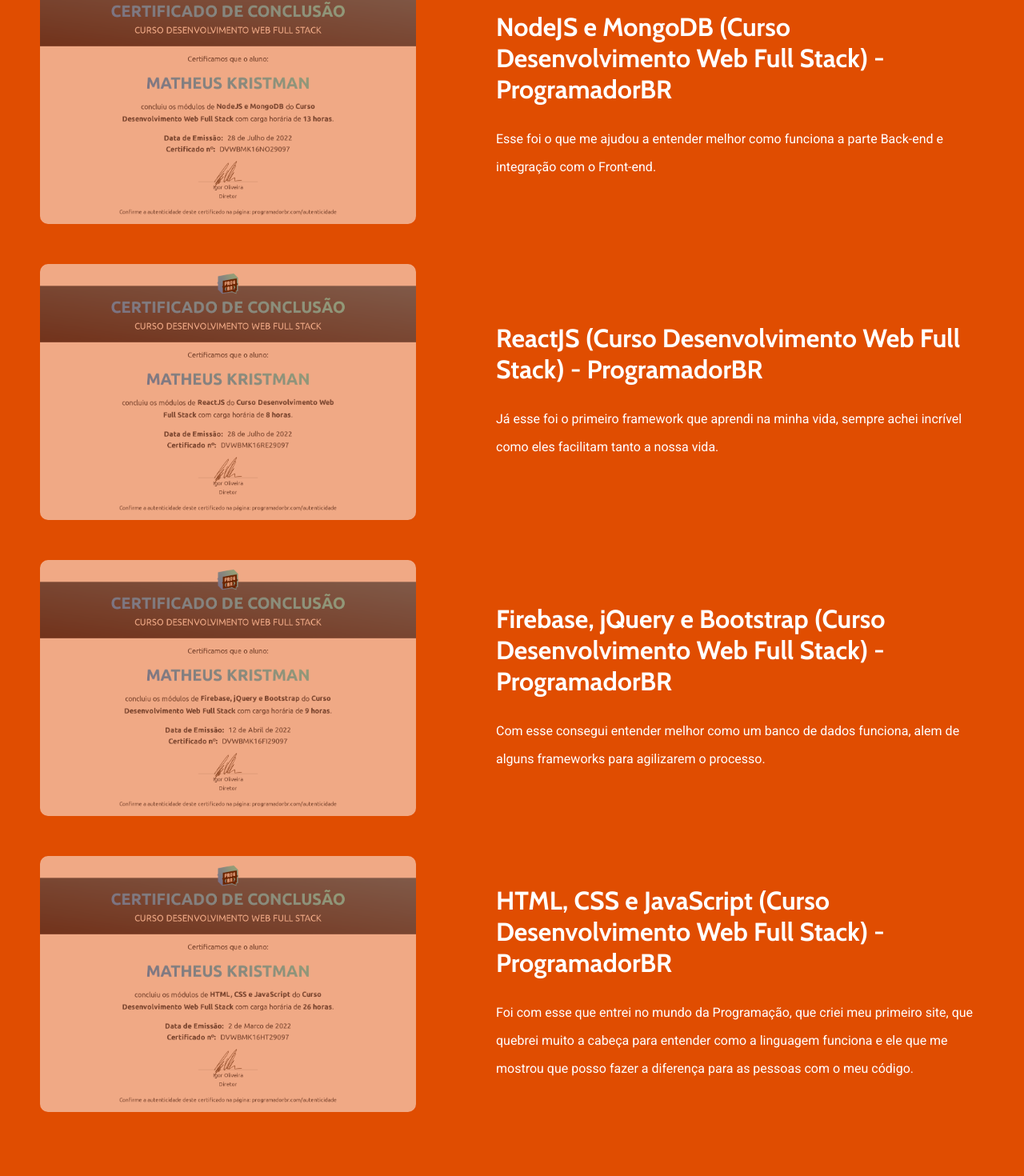
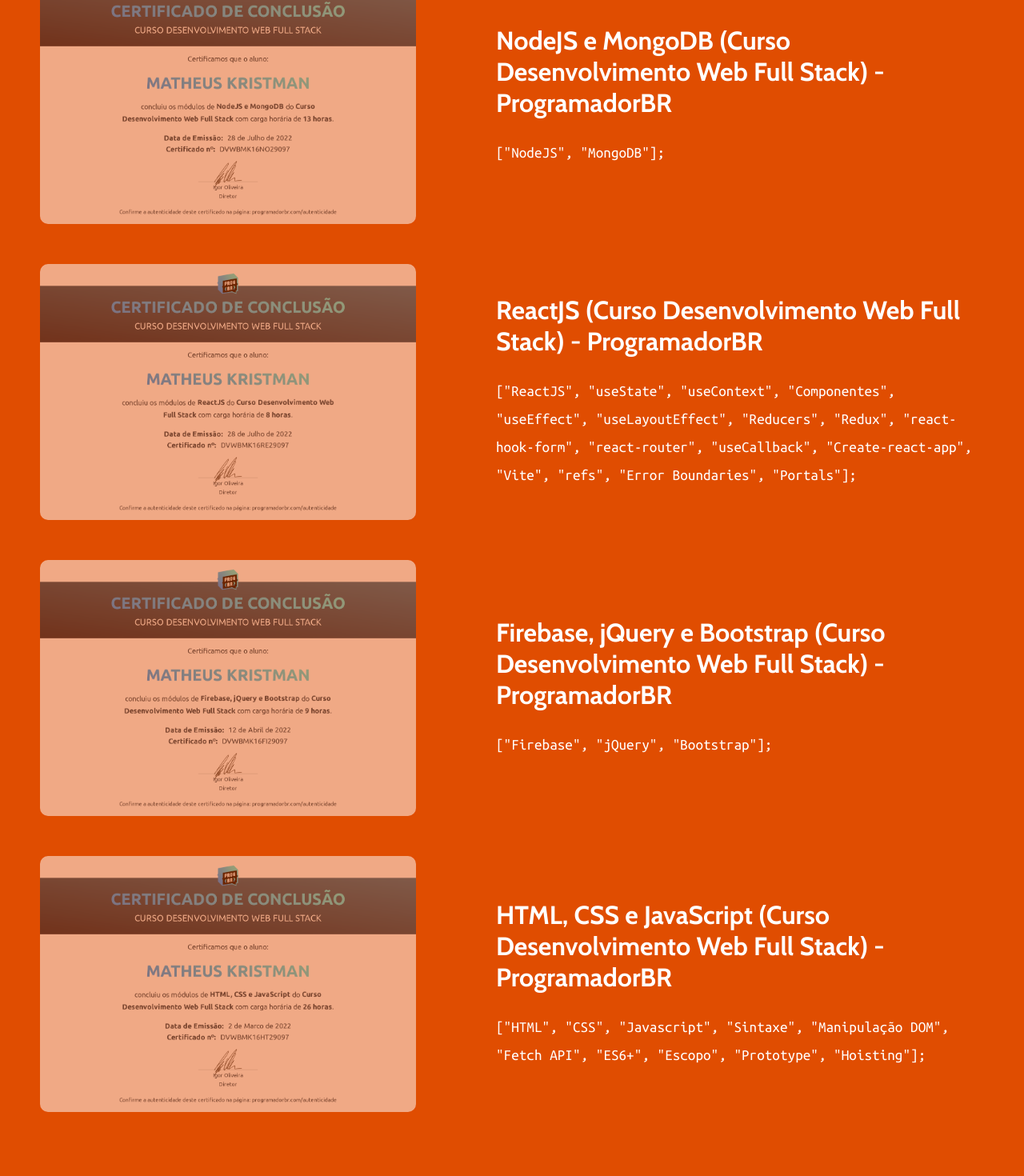
Before and after one commit to MatheusKristman/Portfolio, a React (Vite) app: page / in a window 1280 px wide. Shown: the part 3457-4927 px from the top of the page at 80% size. Built offline with nearby package versions, Linux system fonts and the light colour scheme.

Commit message:
certificate fix

```diff
--- a/index.html
+++ b/index.html
@@ -8,7 +8,7 @@
   <link rel="preconnect" href="https://fonts.googleapis.com">
   <link rel="preconnect" href="https://fonts.gstatic.com" crossorigin>
   <link
-    href="https://fonts.googleapis.com/css2?family=Cabin:wght@700&family=Roboto:wght@400;500;700&family=Ubuntu+Mono:wght@700&display=swap"
+    href="https://fonts.googleapis.com/css2?family=Cabin:wght@700&family=Roboto:wght@400;500;700&family=Ubuntu+Mono:wght@400;700&display=swap"
     rel="stylesheet">
   <script src="https://kit.fontawesome.com/cbaee6dbc6.js" crossorigin="anonymous"></script>
   <title>Portfolio Dev - Front-End</title>
--- a/src/components/CertificateItems.css
+++ b/src/components/CertificateItems.css
@@ -75,9 +75,9 @@
 }
 
 .certificate-info p {
-  font-family: 'Roboto', sans-serif;
+  font-family: 'Ubuntu Mono', sans-serif;
   font-weight: 400;
-  font-size: 1rem;
+  font-size: 1.2rem;
   color: #fff;
   line-height: 35px;
 }
--- a/src/components/CertificateItems.jsx
+++ b/src/components/CertificateItems.jsx
@@ -22,7 +22,7 @@
         </a>
         <div className='certificate-info'>
           <h3>Curso Web Moderno - Cod3r</h3>
-          <p>{'Aqui foi aonde consegui complementar grande parte do meu conhecimento com muitos exercicios. (sempre bom exercitar o cérebro)'}</p>
+          <p>{'["JavaScript Avançado", "Webpack", "HTTPS", "ReactJS", "NodeJS", "jQuery", "Bootstrap"];'}</p>
           <a
             href='https://www.udemy.com/certificate/UC-e7b8cbbf-3e46-4cbe-afd3-eb9ab860aaca/'
             target='_blank'
@@ -46,7 +46,7 @@
         </a>
         <div className='certificate-info'>
           <h3>{'NodeJS e MongoDB (Curso Desenvolvimento Web Full Stack) - ProgramadorBR'}</h3>
-          <p>{'Esse foi o que me ajudou a entender melhor como funciona a parte Back-end e integração com o Front-end.'}</p>
+          <p>{'["NodeJS", "MongoDB"];'}</p>
           <a
             href='https://certificados.programadorbr.com/certificado/DVWBMK16NO29097'
             target='_blank'
@@ -70,7 +70,11 @@
         </a>
         <div className='certificate-info'>
           <h3>{'ReactJS (Curso Desenvolvimento Web Full Stack) - ProgramadorBR'}</h3>
-          <p>{'Já esse foi o primeiro framework que aprendi na minha vida, sempre achei incrível como eles facilitam tanto a nossa vida.'}</p>
+          <p>
+            {
+              '["ReactJS", "useState", "useContext", "Componentes", "useEffect", "useLayoutEffect", "Reducers", "Redux", "react-hook-form", "react-router", "useCallback", "Create-react-app", "Vite", "refs", "Error Boundaries", "Portals"];'
+            }
+          </p>
           <a
             href="https://certificados.programadorbr.com/certificado/DVWBMK16NO29097'"
             target='_blank'
@@ -94,7 +98,7 @@
         </a>
         <div className='certificate-info'>
           <h3>{'Firebase, jQuery e Bootstrap (Curso Desenvolvimento Web Full Stack) - ProgramadorBR'}</h3>
-          <p>{'Com esse consegui entender melhor como um banco de dados funciona, alem de alguns frameworks para agilizarem o processo.'}</p>
+          <p>{'["Firebase", "jQuery", "Bootstrap"];'}</p>
           <a
             href='https://certificados.programadorbr.com/certificado/DVWBMK16NO29097'
             target='_blank'
@@ -118,11 +122,7 @@
         </a>
         <div className='certificate-info'>
           <h3>{'HTML, CSS e JavaScript (Curso Desenvolvimento Web Full Stack) - ProgramadorBR'}</h3>
-          <p>
-            {
-              'Foi com esse que entrei no mundo da Programação, que criei meu primeiro site, que quebrei muito a cabeça para entender como a linguagem funciona e ele que me mostrou que posso fazer a diferença para as pessoas com o meu código.'
-            }
-          </p>
+          <p>{'["HTML", "CSS", "Javascript", "Sintaxe", "Manipulação DOM", "Fetch API", "ES6+", "Escopo", "Prototype", "Hoisting"];'}</p>
           <a
             href='https://certificados.programadorbr.com/certificado/DVWBMK16HT29097'
             target='_blank'
```
